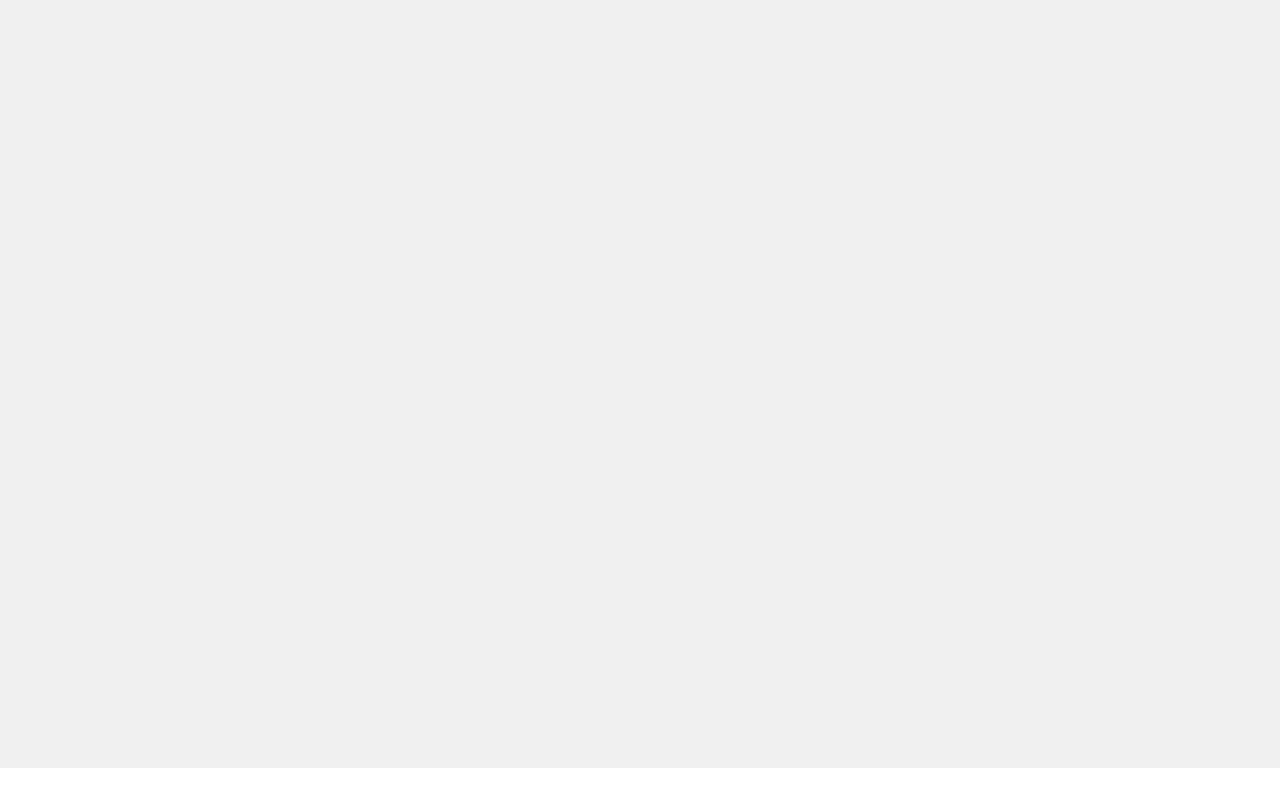
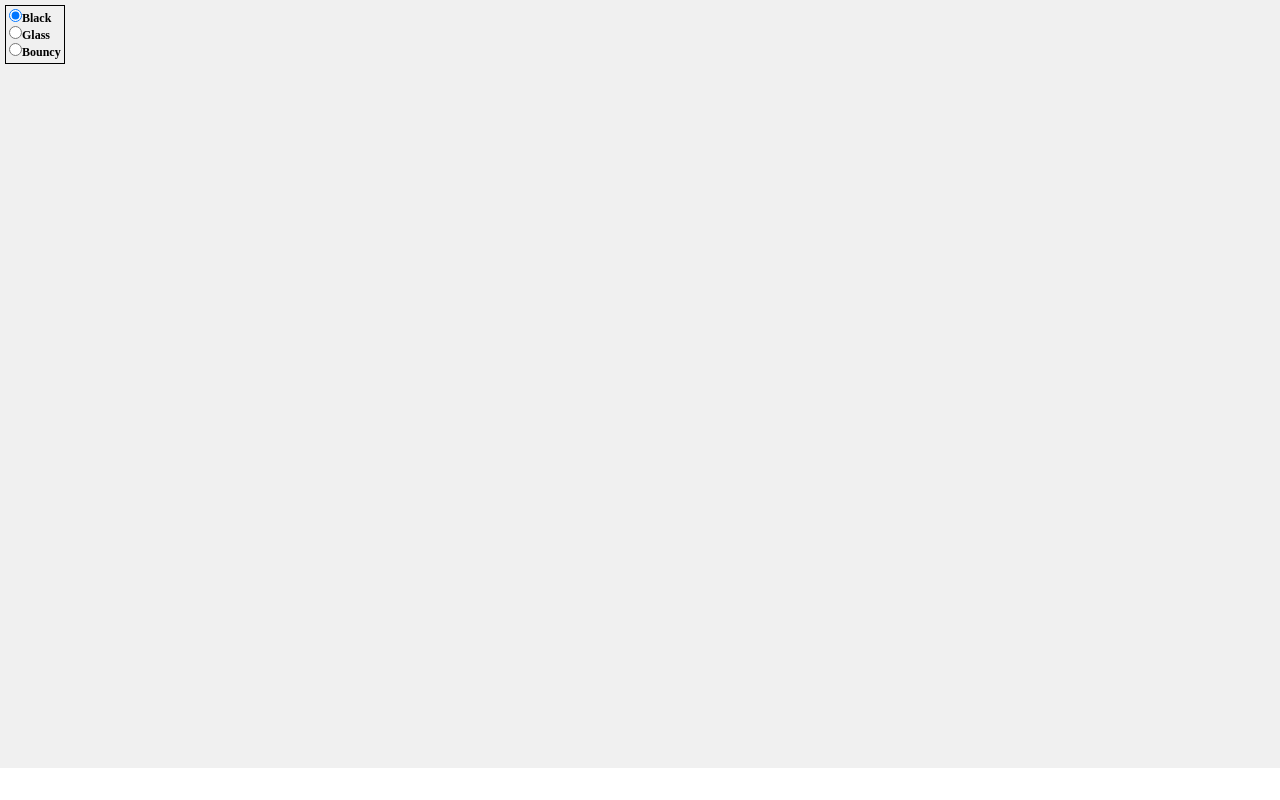
Before and after one commit to eggpi/inkhaos, a plain HTML site: page index.html in a window 1280 px wide. Drawn offline with Linux system fonts and the light colour scheme.

Commit message:
Added demo scaffolding to index.

```diff
--- a/index.html
+++ b/index.html
@@ -12,10 +12,29 @@
         <script src="./js/linebuilder.js"></script>
         <script src="./js/inkhaos.js"></script>
         <link rel="stylesheet" href="./css/inkhaos.css" type="text/css"/>
+
+        <style>
+          #stylesel {
+            top: 5px;
+            left: 5px;
+            z-index: 2;
+            position: fixed;
+            font-size: 12px;
+            font-weight: bold;
+            border: 1px solid black;
+            padding: 3px 3px;
+          }
+        </style>
     </head>
     <body>
         <script>
             $(initInkhaos);
         </script>
+
+        <div id="stylesel">
+          <div><input type="radio" name="line type" checked value="black"/>Black</div>
+          <div><input type="radio" name="line type" value="glass"/>Glass</div>
+          <div><input type="radio" name="line type" value="bouncy"/>Bouncy</div>
+        </div>
     <body>
 </html>
--- a/js/inkhaos.js
+++ b/js/inkhaos.js
@@ -44,7 +44,7 @@ function initInkhaos() {
     canvas: drawCanvas,
 
     onDrawStart: function(x, y) {
-      var lineDef = getLineDef("black");
+      var lineDef = getLineDef($("#stylesel input:checked").val());
 
       lineDrawer = new LineDrawer({canvas: drawCanvas, lineDef: lineDef});
       lineBuilder = new LineBuilder(lineDef);
```
